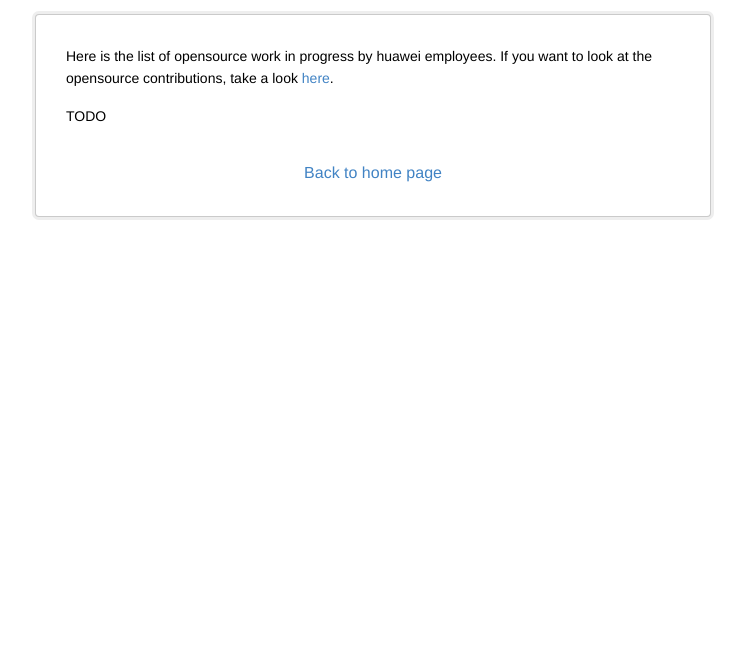
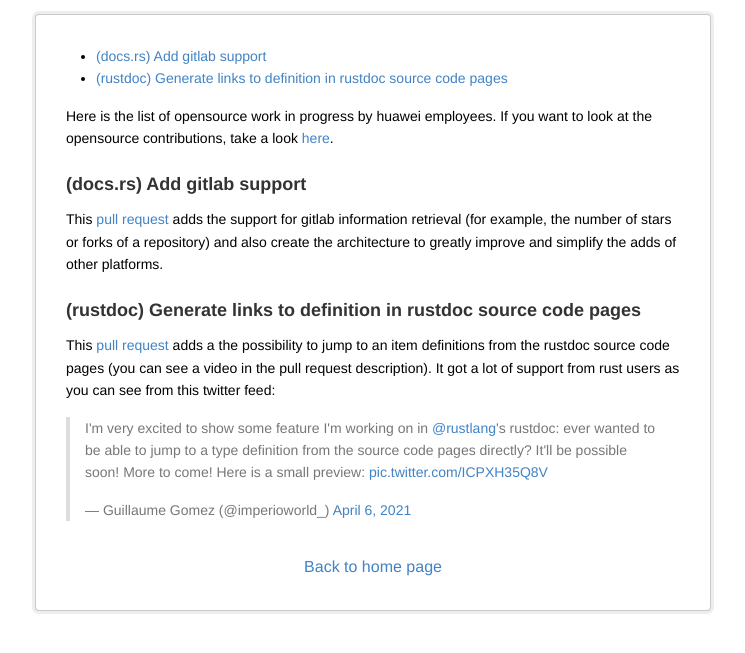
Before and after one commit to yijunyu/trusted-programming.github.io, a Jekyll site: the page built from articles/work-in-progress.md, in a window 1280 px wide. Shown: the top 653 px of the page, without its empty margins (267-1012 px from the left). Built offline with Jekyll 4.4.1, drawn with Linux system fonts in a browser that asks for light colours; comment, search, counter and statistics services are not loaded.

Commit message:
Add some WIP

```diff
--- a/articles/work-in-progress.md
+++ b/articles/work-in-progress.md
@@ -10,4 +10,12 @@
 
 Here is the list of opensource work in progress by huawei employees. If you want to look at the opensource contributions, take a look [here]({{ site.baseurl }}/articles/opensource-contributions.html).
 
-TODO
+### (docs.rs) Add gitlab support
+
+This [pull request](https://github.com/rust-lang/docs.rs/pull/1249) adds the support for gitlab information retrieval (for example, the number of stars or forks of a repository) and also create the architecture to greatly improve and simplify the adds of other platforms.
+
+### (rustdoc) Generate links to definition in rustdoc source code pages
+
+This [pull request](https://github.com/rust-lang/rust/pull/84176) adds a the possibility to jump to an item definitions from the rustdoc source code pages (you can see a video in the pull request description). It got a lot of support from rust users as you can see from this twitter feed:
+
+<blockquote class="twitter-tweet"><p lang="en" dir="ltr">I&#39;m very excited to show some feature I&#39;m working on in <a href="https://twitter.com/rustlang?ref_src=twsrc%5Etfw">@rustlang</a>&#39;s rustdoc: ever wanted to be able to jump to a type definition from the source code pages directly? It&#39;ll be possible soon! More to come! Here is a small preview: <a href="https://t.co/ICPXH35Q8V">pic.twitter.com/ICPXH35Q8V</a></p>&mdash; Guillaume Gomez (@imperioworld_) <a href="https://twitter.com/imperioworld_/status/1379506735094857728?ref_src=twsrc%5Etfw">April 6, 2021</a></blockquote> <script async src="https://platform.twitter.com/widgets.js" charset="utf-8"></script>
```
